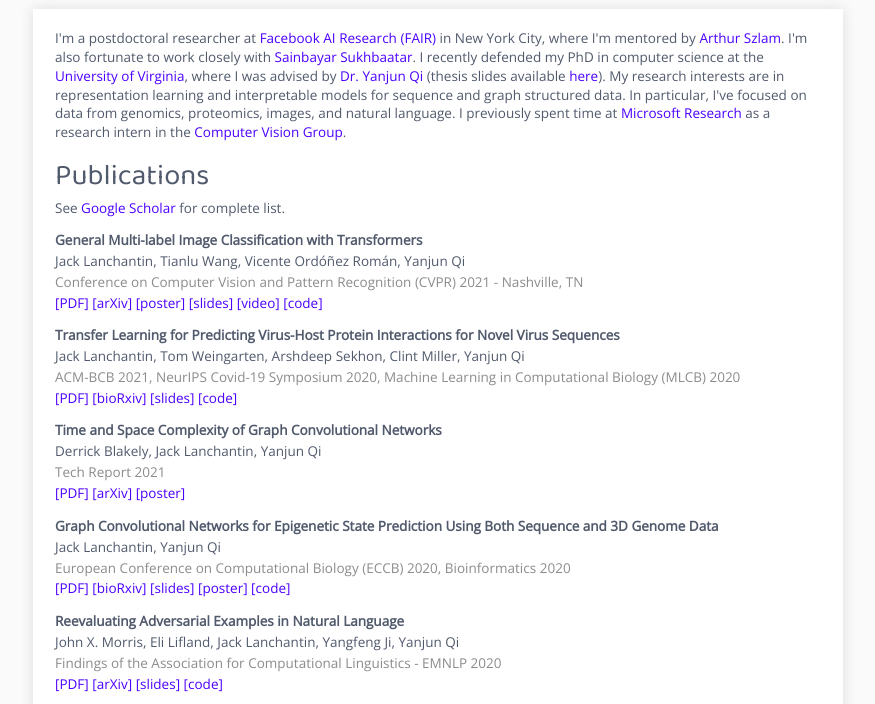
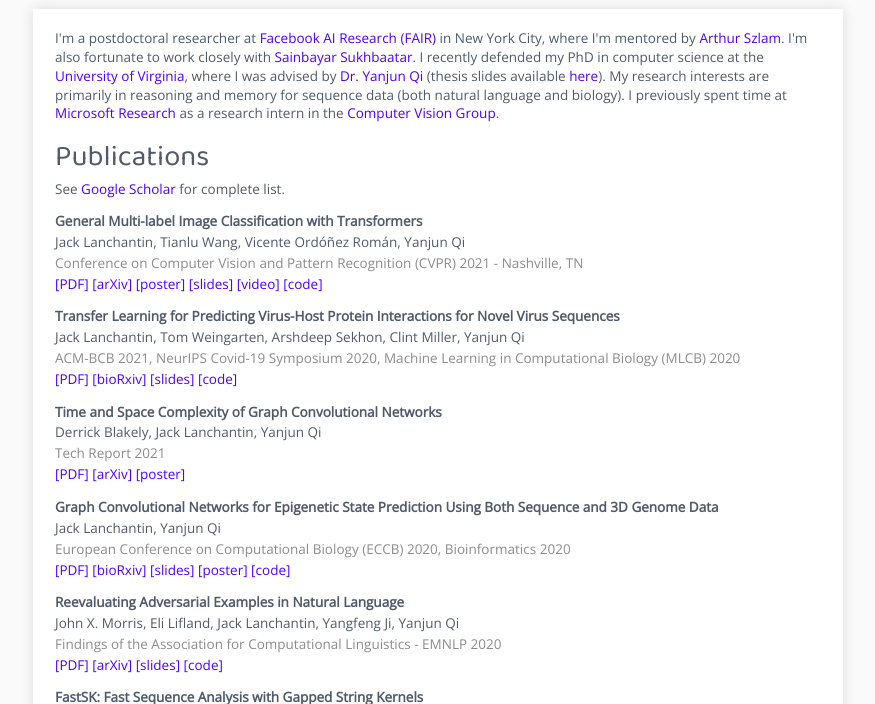
Before and after one commit to spectralcolors/spectralcolors.github.io, a plain HTML site: page index.html in a window 1280 px wide. Shown: the part 59-763 px from the top of the page, without its empty margins (202-1077 px from the left). Drawn offline with nearby package versions, Linux system fonts and the light colour scheme.

Commit message:
update index

```diff
--- a/index.html
+++ b/index.html
@@ -180,7 +180,7 @@ h1{
 
 
 <p>
-I'm a postdoctoral researcher at <a href="https://ai.facebook.com/">Facebook AI Research (FAIR)</a> in New York City, where I'm mentored by <a href="https://research.facebook.com/people/szlam-arthur/">Arthur Szlam</a>. I'm also fortunate to work closely with <a href="https://cims.nyu.edu/~sainbar/">Sainbayar Sukhbaatar</a>. I recently defended my PhD in computer science at the <a href="https://engineering.virginia.edu/departments/computer-science">University of Virginia</a>, where I was advised by <a href="https://www.cs.virginia.edu/yanjun/index.htm">Dr. Yanjun Qi</a> (thesis slides available <a href="documents/lanchantin_defense.pdf">here</a>).  My research interests are in representation learning and interpretable models for sequence and graph structured data. In particular, I've focused on data from genomics, proteomics, images, and natural language. I previously spent time at <a href="https://www.microsoft.com/en-us/research/research-area/artificial-intelligence/">Microsoft Research</a> as a research intern in the <a href="https://www.microsoft.com/en-us/research/research-area/computer-vision/"> Computer Vision Group</a>.
+I'm a postdoctoral researcher at <a href="https://ai.facebook.com/">Facebook AI Research (FAIR)</a> in New York City, where I'm mentored by <a href="https://research.facebook.com/people/szlam-arthur/">Arthur Szlam</a>. I'm also fortunate to work closely with <a href="https://cims.nyu.edu/~sainbar/">Sainbayar Sukhbaatar</a>. I recently defended my PhD in computer science at the <a href="https://engineering.virginia.edu/departments/computer-science">University of Virginia</a>, where I was advised by <a href="https://www.cs.virginia.edu/yanjun/index.htm">Dr. Yanjun Qi</a> (thesis slides available <a href="documents/lanchantin_defense.pdf">here</a>).  My research interests are primarily in reasoning and memory for sequence data (both natural language and biology). I previously spent time at <a href="https://www.microsoft.com/en-us/research/research-area/artificial-intelligence/">Microsoft Research</a> as a research intern in the <a href="https://www.microsoft.com/en-us/research/research-area/computer-vision/"> Computer Vision Group</a>.
 </p>
 
 
```
